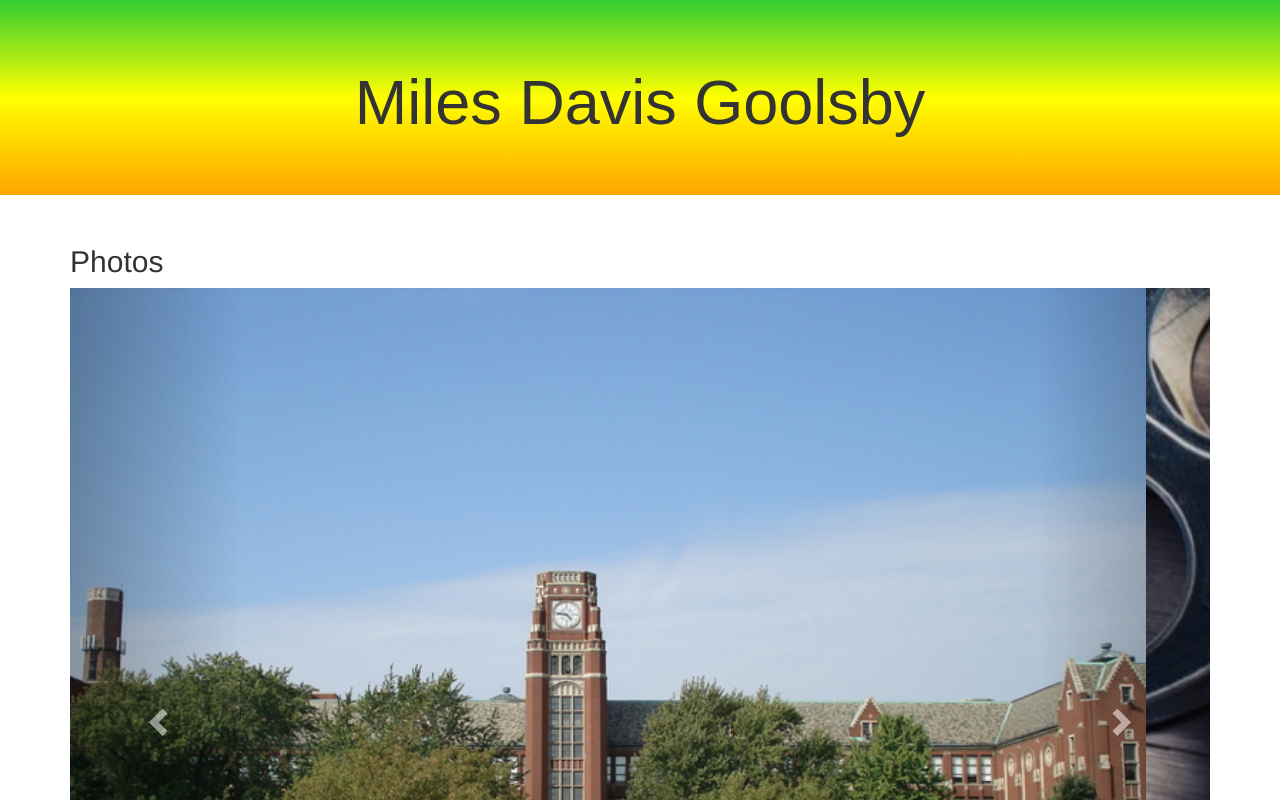
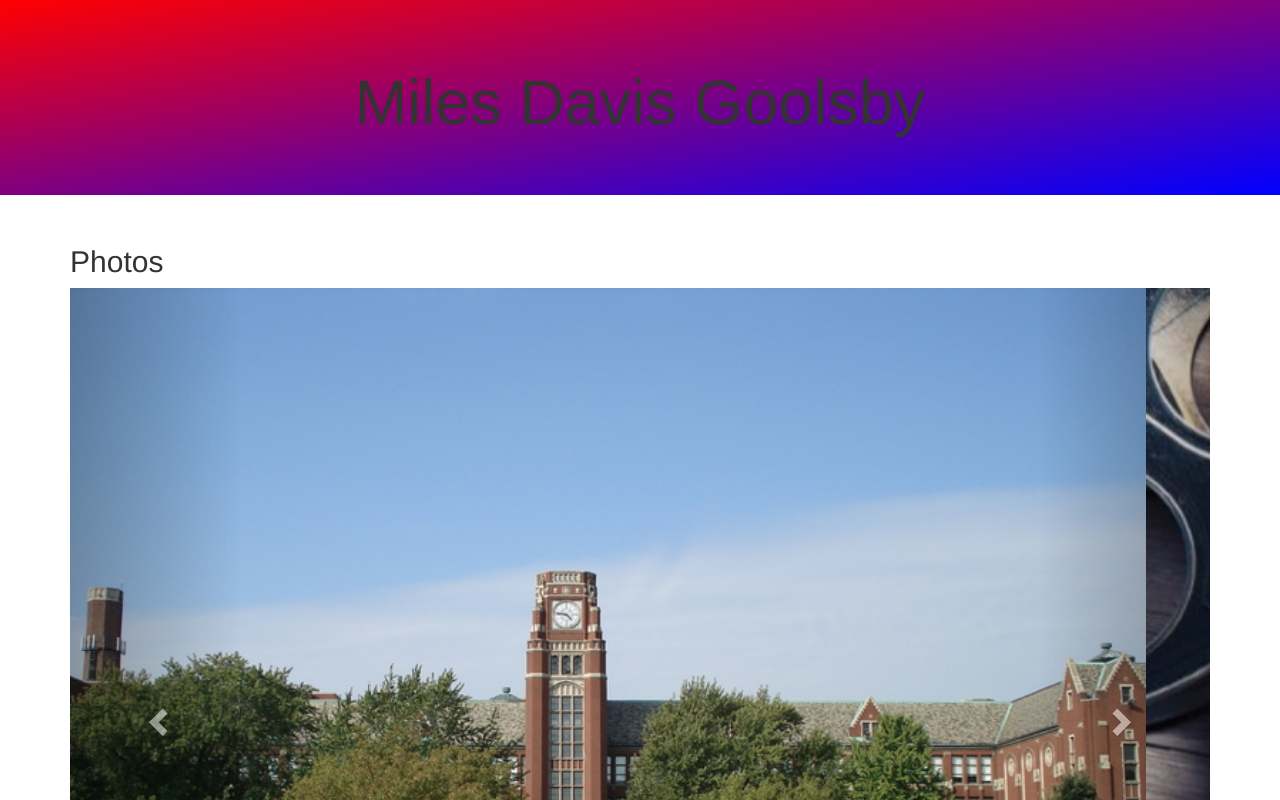
Before and after one commit to mdgoolsby/ecs1819-1, a plain HTML site: page webFINAL/index.html in a window 1280 px wide. Shown: the top 800 px of the page. Drawn offline with nearby package versions, Linux system fonts and the light colour scheme.

Commit message:
6th commit

```diff
--- a/webFINAL/style.css
+++ b/webFINAL/style.css
@@ -1,5 +1,6 @@
 .jumbotron{
     text-align: center;
     font-family: fantasy;
-    background-image: linear-gradient( limegreen, yellow, orange);
+    background-image: linear-gradient(to bottom right, red , blue);
+
 }
```
